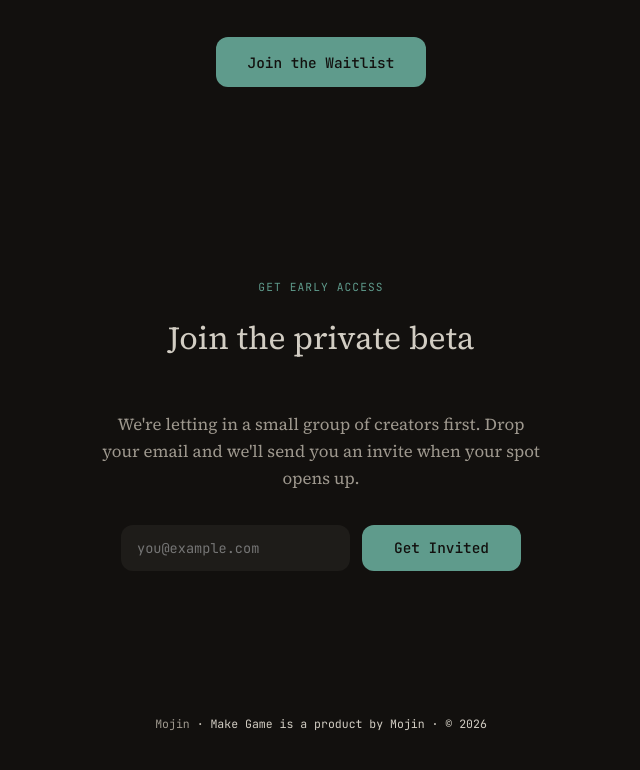
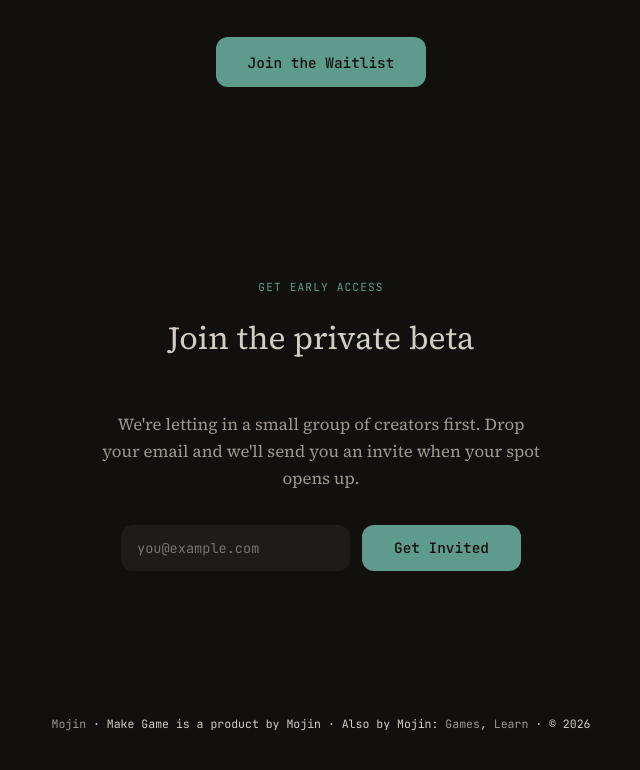
Before and after one commit to gitmojin/makegame-landing, a plain HTML site: page index.html in a window 1280 px wide. Shown: the part 2728-3498 px from the top of the page, without its empty margins (319-959 px from the left). Drawn offline with Linux system fonts and the light colour scheme.

Commit message:
feat: footer — mention Mojin Games + Mojin Learn siblings
Adds "Also by Mojin: Games, Learn" to the footer alongside the
existing mojin.dev link. Reciprocal discovery with the other Mojin
product surfaces. Intentionally minimal — Make Game has its own
audience and brand (dark-serif, creator-focused) which we don't
want to muddy.

Context: learning/product/product-family-strategy.md §4
(consistent visual language, per-surface personality) — makegame.app
stays visually distinct by design.

```diff
--- a/index.html
+++ b/index.html
@@ -428,6 +428,8 @@
     <p>
       <a href="https://mojin.dev">Mojin</a> &middot;
       Make Game is a product by Mojin &middot;
+      Also by Mojin: <a href="https://mojin.games">Games</a>,
+      <a href="https://mojin.games/learn">Learn</a> &middot;
       &copy; 2026
     </p>
   </footer>
```
